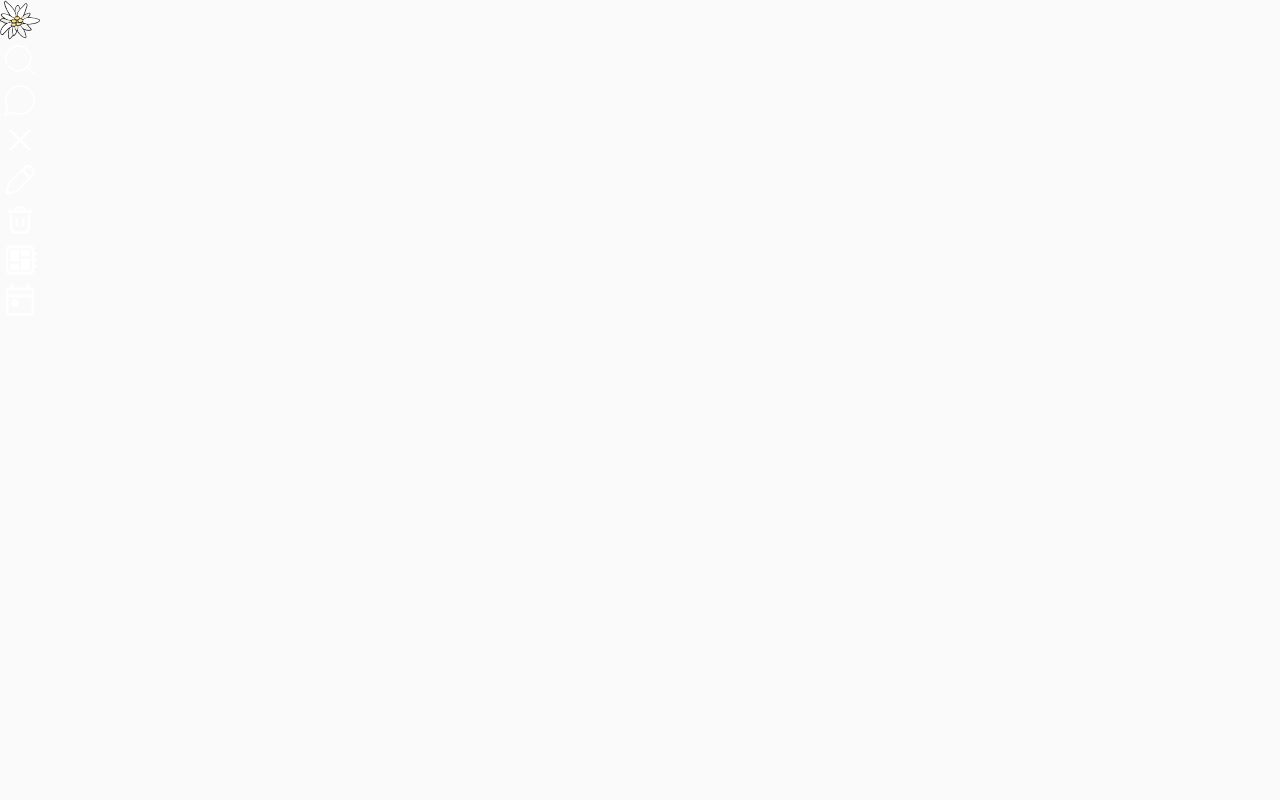
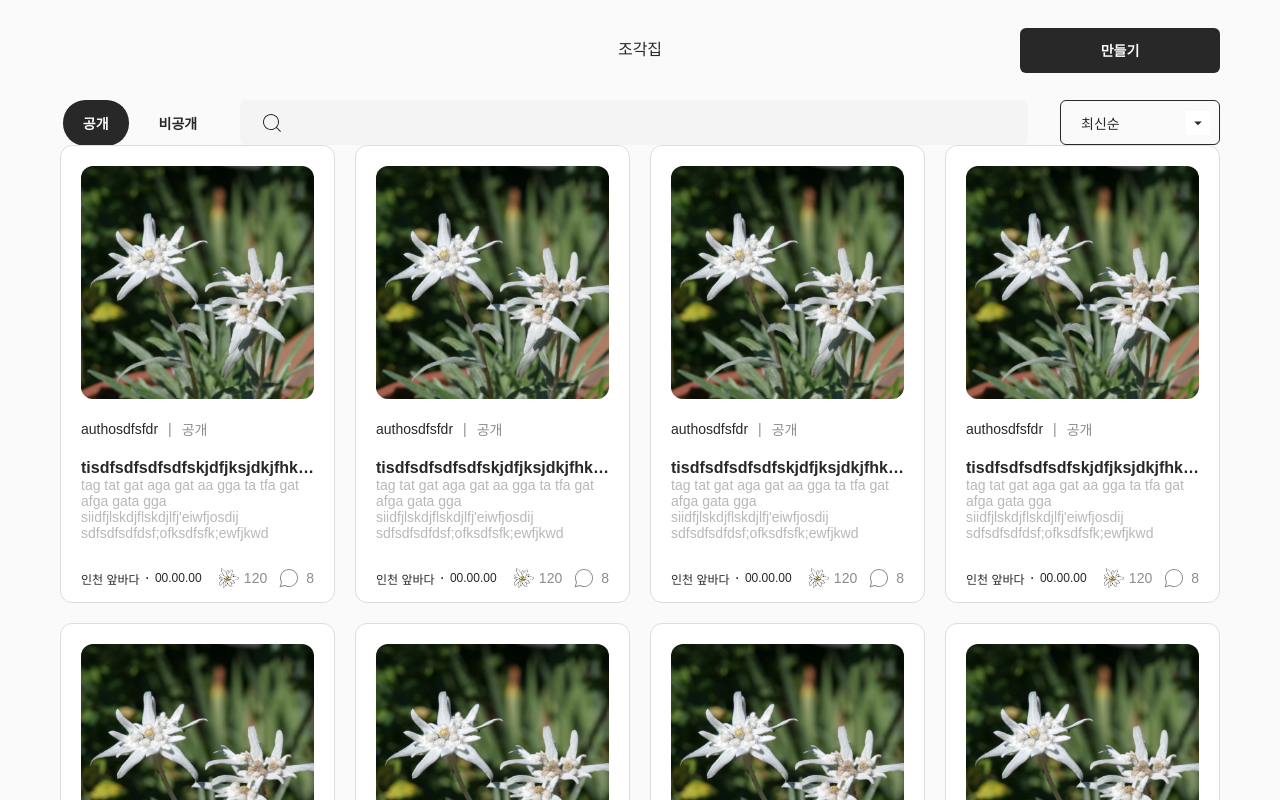
Before and after one commit to JSEE-Corp/JSEE-FE, a Next.js app: page / in a window 1280 px wide. Shown: the top 800 px of the page. Built offline with nearby package versions, Linux system fonts and the light colour scheme.

Commit message:
Feat: Create CardForMemory Comp + Setup Dir Structure

```diff
--- /dev/null
+++ b/src/app/(groups)/layout.module.scss
@@ -0,0 +1,17 @@
+.layout {
+	@include flex(y, xCenter);
+
+	width: 100vw;
+
+	background-color: $gray-50;
+	color: $black;
+}
+
+.max1200 {
+	@include flex(y, xCenter);
+
+	width: 100%;
+	max-width: 1200px;
+
+	padding-inline: 20px;
+}
--- /dev/null
+++ b/src/app/(groups)/layout.tsx
@@ -0,0 +1,19 @@
+import React from 'react'
+
+import FilterBar from '@/component/FilterBar'
+import GNB from '@/component/GNB'
+
+import styles from './layout.module.scss'
+
+export default function Layout({ children }: { children: React.ReactNode }) {
+	return (
+		<div className={styles.layout}>
+			<div className={styles.max1200}>
+				<GNB />
+
+				<FilterBar />
+				{children}
+			</div>
+		</div>
+	)
+}
--- /dev/null
+++ b/src/app/(groups)/page.module.scss
@@ -0,0 +1,36 @@
+.public {
+	@include flex(y, xCenter, top);
+
+	width: 100%;
+
+	::-webkit-scrollbar {
+		display: none;
+	}
+
+	padding-bottom: 20px;
+}
+
+.content {
+	width: 100%;
+
+	padding: 20px;
+
+	background: rgba($white, 0.08);
+	border-radius: 20px;
+	box-shadow: 0 4px 30px rgba($black, 0.08);
+
+	@include MobileOnly {
+		padding: 10px;
+	}
+}
+
+.cardContainer {
+	width: 100%;
+	height: fit-content;
+
+	@include flex(-x, wrap, xCenter, top);
+
+	overflow-y: scroll;
+
+	gap: 20px;
+}
--- /dev/null
+++ b/src/app/(groups)/page.tsx
@@ -0,0 +1,23 @@
+import React from 'react'
+import Image from 'next/image'
+
+import Test from '@/app/Test'
+import FillImg from '@/component/base/FillImg'
+import CardForMemory from '@/component/CardForMemory'
+import Item from '@/component/item'
+
+import styles from './page.module.scss'
+
+const page = () => {
+	return (
+		<section className={styles.public}>
+			<div className={styles.cardContainer}>
+				{[...Array(12)].map((_, index) => (
+					<CardForMemory key={index} isPublic />
+				))}
+			</div>
+		</section>
+	)
+}
+
+export default page
--- /dev/null
+++ b/src/app/(groups)/private/page.module.scss
@@ -0,0 +1,36 @@
+.private {
+	@include flex(y, xCenter, top);
+
+	width: 100%;
+
+	::-webkit-scrollbar {
+		display: none;
+	}
+
+	padding-bottom: 20px;
+}
+
+.content {
+	width: 100%;
+
+	padding: 20px;
+
+	background: rgba($white, 0.08);
+	border-radius: 20px;
+	box-shadow: 0 4px 30px rgba($black, 0.08);
+
+	@include MobileOnly {
+		padding: 10px;
+	}
+}
+
+.cardContainer {
+	width: 100%;
+	height: fit-content;
+
+	@include flex(-x, wrap, xCenter, top);
+
+	overflow-y: scroll;
+
+	gap: 20px;
+}
--- /dev/null
+++ b/src/app/(groups)/private/page.tsx
@@ -0,0 +1,19 @@
+import React from 'react'
+
+import CardForMemory from '@/component/CardForMemory'
+
+import styles from './page.module.scss'
+
+const page = () => {
+	return (
+		<section className={styles.private}>
+			<div className={styles.cardContainer}>
+				{[...Array(24)].map((_, index) => (
+					<CardForMemory key={index} isPrivate />
+				))}
+			</div>
+		</section>
+	)
+}
+
+export default page
--- a/src/app/page.tsx
+++ /dev/null
@@ -1,9 +0,0 @@
-import Test from './test'
-
-export default function Home() {
-	return (
-		<>
-			<Test />
-		</>
-	)
-}
--- /dev/null
+++ b/src/component/CardForMemory.tsx
@@ -0,0 +1,63 @@
+import React from 'react'
+
+import { clc } from '@/utils/classComposer'
+
+import FillImg from './base/FillImg'
+import Icon from './base/Icon'
+
+import styles from './card.module.scss'
+
+interface CardForMemoryProps {
+	isPublic?: boolean
+	isPrivate?: boolean
+}
+
+const CardForMemory = ({ isPrivate = false, isPublic = false }: CardForMemoryProps) => {
+	return (
+		<div className={clc(styles.space, isPrivate && styles.private)}>
+			<div className={styles.card}>
+				{isPublic && (
+					<div className={styles.imgArea}>
+						<FillImg src={'/img/img1.png'} alt='img1' className={styles.img} />
+					</div>
+				)}
+				<div className={styles.textArea}>
+					<div className={styles.topInfo}>
+						<div className={styles.author}>authosdfsfdr</div> |
+						<div className={styles.isPublic}>{isPublic ? '공개' : '비공개'} </div>
+					</div>
+
+					<div className={styles.middleInfo}>
+						<div className={styles.title}>
+							tisdfsdfsdfsdfskjdfjksjdkjfhkdjfhkdjhfksjdhftletititltitititiitititititile
+						</div>
+						{isPublic && (
+							<div className={styles.tags}>
+								tag tat gat aga gat aa gga ta tfa gat afga gata gga siidfjlskdjflskdjlfj'eiwfjosdij
+								sdfsdfsdfdsf;ofksdfsfk;ewfjkwd
+							</div>
+						)}
+					</div>
+					<div className={styles.bottomInfo}>
+						{isPublic && (
+							<div className={styles.infoWrap1}>
+								<div className={styles.place}>인천 앞바다</div>· <div className={styles.date}>00.00.00</div>
+							</div>
+						)}
+						<div className={styles.infoWrap2}>
+							<div className={styles.likes}>
+								<Icon path='flower' className={styles.icon20} alt='flower' />
+								120
+							</div>
+							<div className={styles.comments}>
+								<Icon path='bubble' className={styles.icon24} alt='bubble' />8
+							</div>
+						</div>
+					</div>
+				</div>
+			</div>
+		</div>
+	)
+}
+
+export default CardForMemory
--- /dev/null
+++ b/src/component/card.module.scss
@@ -0,0 +1,187 @@
+.space {
+	width: 260px;
+	height: auto;
+	aspect-ratio: 3/5;
+
+	@include flex(y, xCenter, top);
+
+	flex-grow: 1;
+	flex-shrink: 0;
+
+	@include Mobile {
+		width: 180px;
+	}
+
+	@include MobileOnly {
+		width: 140px;
+	}
+
+	background-color: white;
+	border: 1px solid $gray-200;
+
+	padding: 20px;
+
+	border-radius: 12px;
+
+	gap: 20px;
+
+	&.private {
+		aspect-ratio: 2/1;
+	}
+}
+
+.card {
+	width: 100%;
+	height: 100%;
+
+	@include flex(y, xCenter, top);
+
+	flex-grow: 1;
+	flex-shrink: 0;
+
+	@include Mobile {
+		width: 200px;
+	}
+
+	gap: 20px;
+
+	.imgArea {
+		position: relative;
+
+		width: 100%;
+		height: auto;
+		aspect-ratio: 1;
+
+		.img {
+			width: 100%;
+			height: 100%;
+
+			border-radius: 12px;
+		}
+	}
+
+	.textArea {
+		width: 100%;
+		@include flex(y, left, yCenter);
+
+		.topInfo {
+			width: fit-content;
+			margin-bottom: 20px;
+			gap: 10px;
+
+			@include flex(x, left, yCenter);
+			@include font-14-regular;
+			color: $gray-500;
+
+			@include Mobile {
+				gap: 5px;
+				margin-bottom: 10px;
+			}
+
+			.author {
+				@include font-14-regular;
+				color: $black;
+			}
+
+			.isPublic {
+				@include font-14-regular;
+				color: $gray-500;
+			}
+		}
+
+		.middleInfo {
+			width: 100%;
+			margin-bottom: 25px;
+			@include flex(y, left, yCenter);
+
+			@include Mobile {
+				margin-bottom: 10px;
+			}
+
+			.title {
+				@include font-16-bold;
+				color: $black;
+
+				width: 100%;
+
+				overflow: hidden;
+				text-overflow: ellipsis;
+				white-space: nowrap;
+			}
+
+			.tags {
+				@include font-14-regular;
+				color: $gray-400;
+
+				gap: 5px;
+
+				width: 100%;
+			}
+		}
+
+		.bottomInfo {
+			width: 100%;
+			@include flex(x, xBetween, yCenter);
+
+			.infoWrap1 {
+				width: fit-content;
+				@include flex(x, left, yCenter);
+				gap: 5px;
+
+				margin-right: 10px;
+			}
+
+			.infoWrap2 {
+				width: fit-content;
+				@include flex(x, left, yCenter);
+				gap: 10px;
+
+				@include Mobile {
+					gap: 5px;
+				}
+			}
+
+			.place {
+				@include font-12-regular;
+
+				overflow: hidden;
+				text-overflow: ellipsis;
+				white-space: nowrap;
+			}
+
+			.date {
+				@include font-12-regular;
+			}
+
+			.likes {
+				@include flex(x, xCenter, yCenter);
+
+				gap: 5px;
+
+				@include font-14-regular;
+
+				color: $gray-500;
+			}
+
+			.comments {
+				@include flex(x, xCenter, yCenter);
+
+				gap: 5px;
+
+				@include font-14-regular;
+
+				color: $gray-500;
+			}
+		}
+	}
+}
+
+.icon20 {
+	width: 20px;
+	height: 20px;
+}
+
+.icon24 {
+	width: 24px;
+	height: 24px;
+}
```
